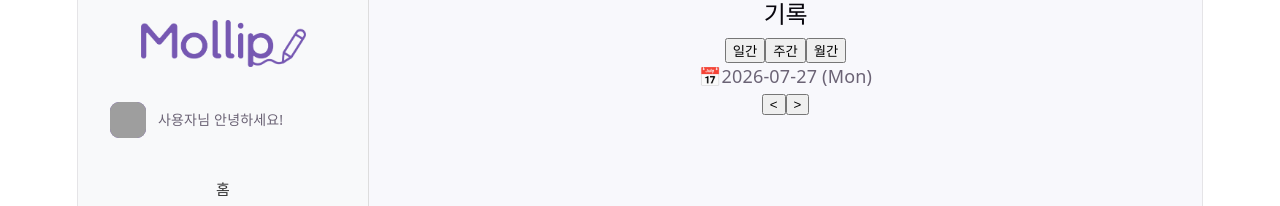
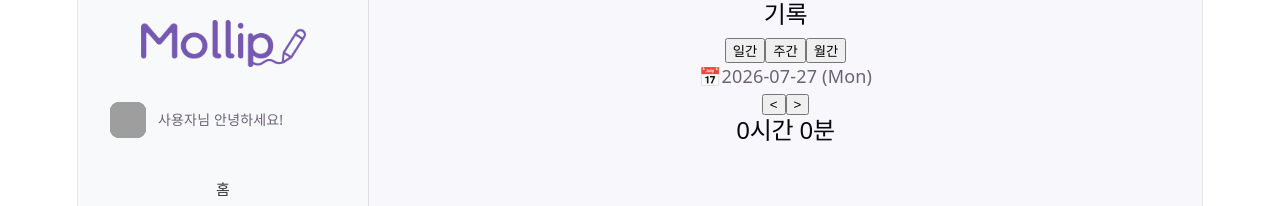
Before and after one commit to harwoon/mollip, a React app in the folder frontend/: page /records in a window 1280 px wide. Shown: the top 206 px of the page. Built offline with nearby package versions, Linux system fonts and the light colour scheme; no server answers; grey boxes are pictures that could not be loaded; the HTML template or start-up script is replaced by a standard one.

Commit message:
일간 총 공부 시간 UI 완료

```diff
--- a/frontend/src/features/record/api/study.js
+++ b/frontend/src/features/record/api/study.js
@@ -4,7 +4,7 @@ const API_URL = import.meta.env.VITE_LOCAL_API_URL
 export async function getStudyRecord(type,date) {
     const token = localStorage.getItem("token")
 
-    const response = await fetch(`${API_URL}/study/records?type=${type}&date=${date}`, {
+    const response = await fetch(`${API_URL}/statistics/total?type=${type}&date=${date}`, {
         method: "GET",
         headers: {
             Authorization: `Bearer ${token}`
--- a/frontend/src/features/record/components/DateSelector.jsx
+++ b/frontend/src/features/record/components/DateSelector.jsx
@@ -1,5 +1,5 @@
-import React from 'react';
-import dayjs from 'dayjs';
+import React from 'react'
+import dayjs from 'dayjs'
 
 export default function DateSelector({ selectedDate, onChangeDate }) {
   // 이전 날짜로 이동
--- a/frontend/src/features/record/components/TotalStudy.jsx
+++ b/frontend/src/features/record/components/TotalStudy.jsx
@@ -2,8 +2,9 @@ import React, { useState, useEffect } from 'react'
 import { getStudyRecord } from '../api/study.js'
 import dayjs from 'dayjs'
 
-export default function TotalStudy({selectedDate,type}) {
-  const [studyTime, setStudyTime] = useState("0시간 0분")
+export default function TotalStudy({ selectedDate, type }) {
+  const [hour, setHour] = useState(0)
+  const [min, setMin] = useState(0)
 
   useEffect(() => {
     const fetchStudyTime = async () => {
@@ -13,7 +14,11 @@ export default function TotalStudy({selectedDate,type}) {
         // API 요청
         const data = await getStudyRecord(type, formattedDate)
 
-        setStudyTime(data.totalTime || "0시간 0분")
+        const totalMinutes = data || 0
+
+        setHour(Math.floor(totalMinutes / 60))
+        setMin(totalMinutes % 60)
+
       } catch (error) {
         console.error("공부 시간을 가져오는데 실패했습니다:", error)
       }
@@ -23,8 +28,8 @@ export default function TotalStudy({selectedDate,type}) {
   }, [selectedDate, type])
 
   return (
-      <div>
-        <h2>{studyTime}</h2>
-      </div>
+    <div>
+      <h2>{hour}시간 {min}분</h2>
+    </div>
   )
 }
--- a/frontend/src/pages/RecordPage.jsx
+++ b/frontend/src/pages/RecordPage.jsx
@@ -7,7 +7,7 @@ export default function RecordPage() {
   const [selectedDate, setSelectedDate] = useState(new Date())
   const [recordType, setRecordType] = useState("daily")
 
-return (
+  return (
     <div>
       <div>
         <div>
@@ -24,6 +24,11 @@ return (
         />
       </div>
 
+      <TotalStudy
+        selectedDate={selectedDate}
+        type={recordType}
+      />
+
     </div>
   )
 }
```
